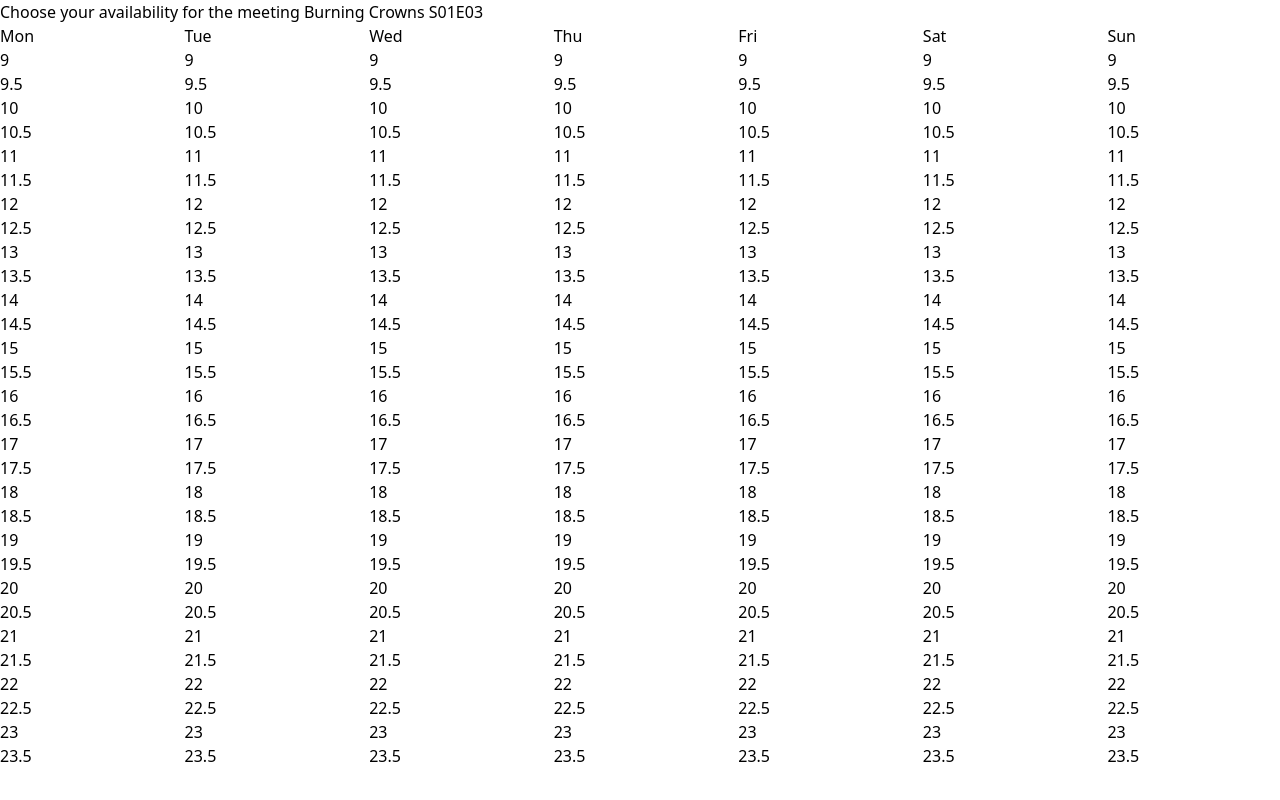
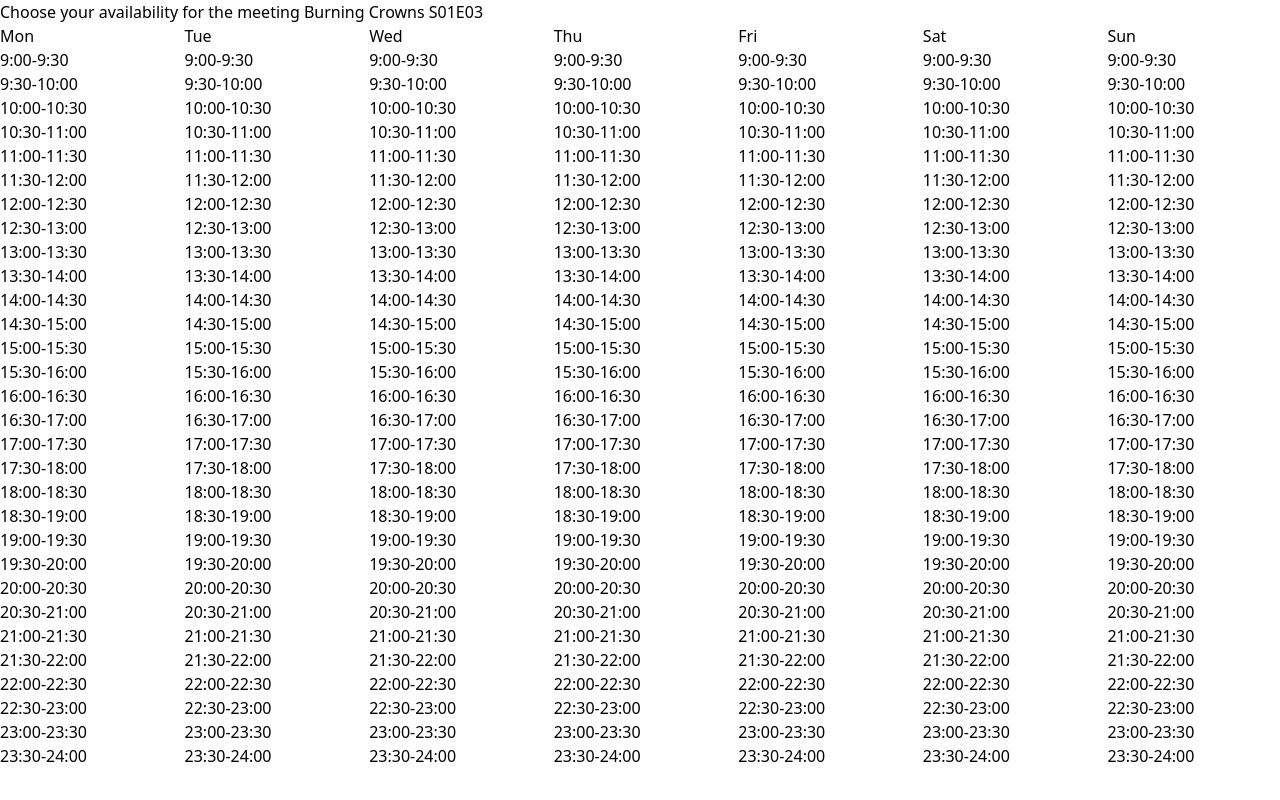
Before and after one commit to fantasygame/meetings, a Next.js app: page /meeting in a window 1280 px wide. Built offline with nearby package versions, Linux system fonts and the light colour scheme.

Commit message:
Update timeslots

```diff
--- a/app/meeting/components/Day.tsx
+++ b/app/meeting/components/Day.tsx
@@ -1,5 +1,5 @@
 export default function Day({ dayName }: { dayName: string }) {
-  const timeSlots = [9, 9.5, 10, 10.5, 11, 11.5, 12, 12.5, 13, 13.5, 14, 14.5, 15, 15.5, 16, 16.5, 17, 17.5, 18, 18.5, 19, 19.5, 20, 20.5, 21, 21.5, 22, 22.5, 23, 23.5]
+  const timeSlots = ['9:00-9:30', '9:30-10:00', '10:00-10:30', '10:30-11:00', '11:00-11:30', '11:30-12:00', '12:00-12:30', '12:30-13:00', '13:00-13:30', '13:30-14:00', '14:00-14:30', '14:30-15:00', '15:00-15:30', '15:30-16:00', '16:00-16:30', '16:30-17:00', '17:00-17:30', '17:30-18:00', '18:00-18:30', '18:30-19:00', '19:00-19:30', '19:30-20:00', '20:00-20:30', '20:30-21:00', '21:00-21:30', '21:30-22:00', '22:00-22:30', '22:30-23:00', '23:00-23:30', '23:30-24:00']
   return (
     <div>
       <div>
```
